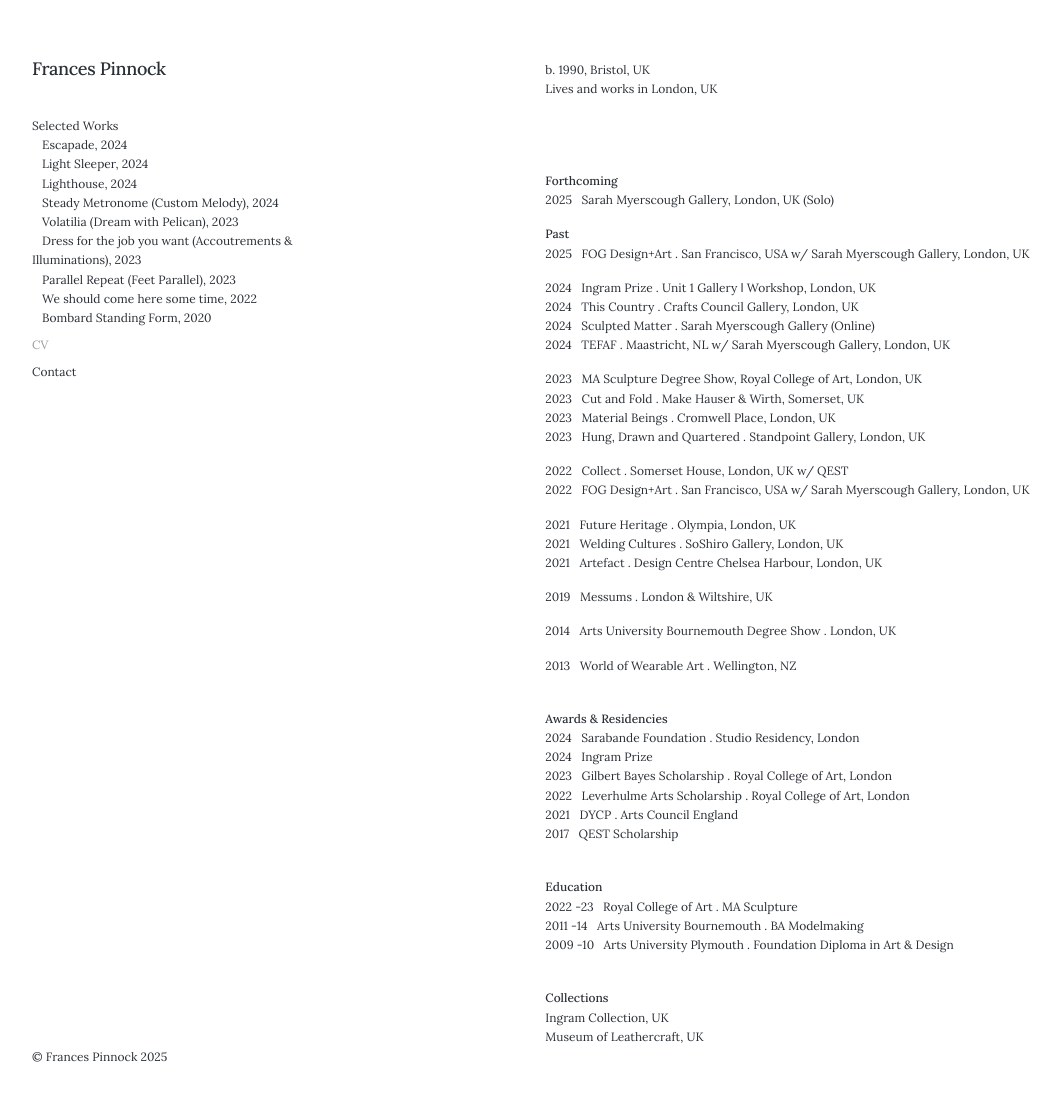
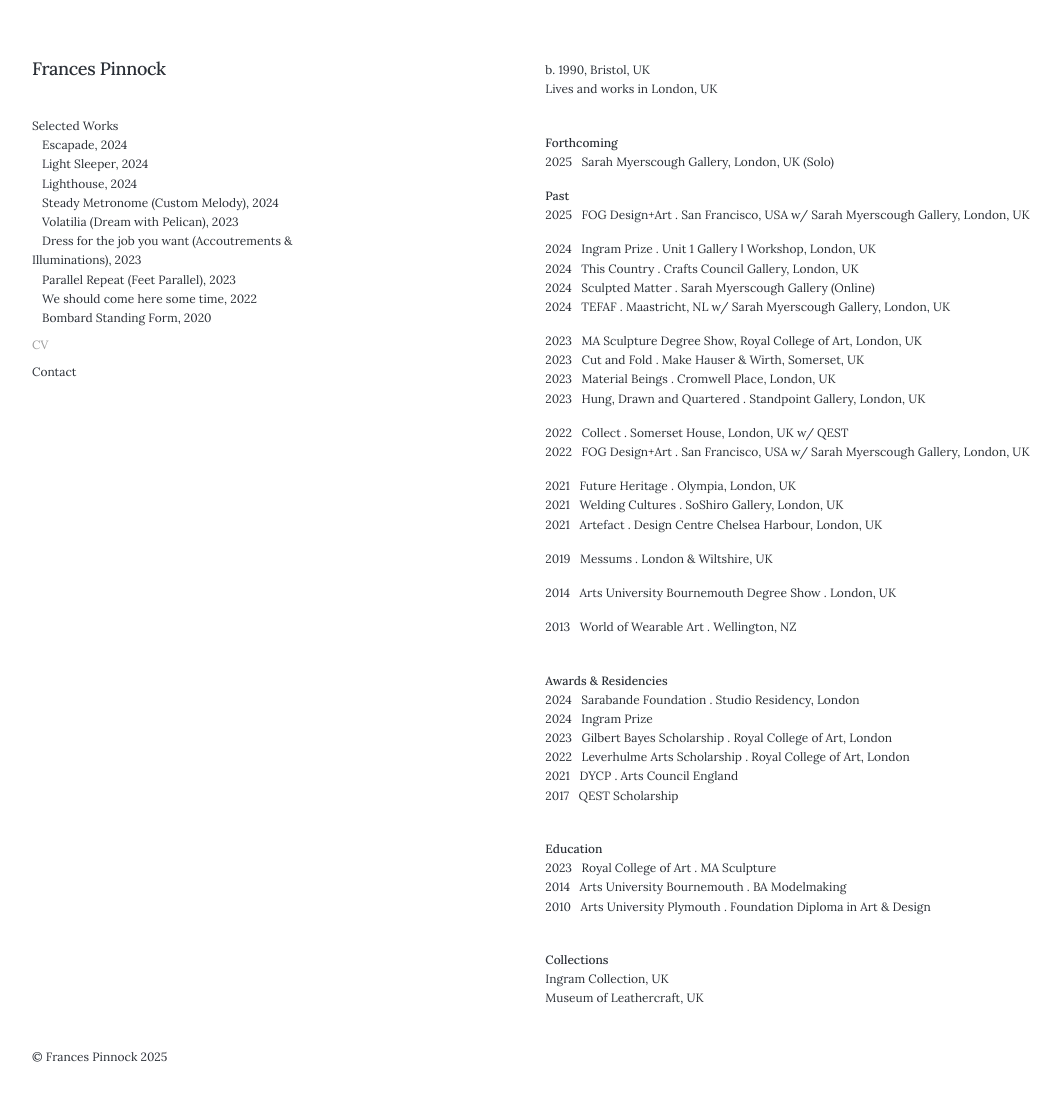
Before and after one commit to francespinnock/francespinnock.github.io, a Jekyll site: the page built from _pages/cv.md, in a window 1280 px wide and 1106 px high. Shown: the top 1101 px of the window, without its empty margins (28-1088 px from the left). Built offline with Jekyll 4.4.1, drawn with Linux system fonts in a browser that asks for light colours; nearby versions of some CDN libraries; some web fonts are replaced.

Commit message:
Update cv.md

```diff
--- a/_pages/cv.md
+++ b/_pages/cv.md
@@ -7,7 +7,7 @@ description: Frances Pinnock - CV
 b. 1990, Bristol, UK
 Lives and works in London, UK
 <br />
-<br />
+
 
 **Forthcoming**
 2025&nbsp;&nbsp;&nbsp;Sarah Myerscough Gallery, London, UK (Solo)
@@ -50,9 +50,9 @@ Lives and works in London, UK
 <br />
 
 **Education**
-2022 -23&nbsp;&nbsp;&nbsp;Royal College of Art . MA Sculpture
-2011 -14&nbsp;&nbsp;&nbsp;Arts University Bournemouth . BA Modelmaking
-2009 -10&nbsp;&nbsp;&nbsp;Arts University Plymouth . Foundation Diploma in Art & Design
+2023&nbsp;&nbsp;&nbsp;Royal College of Art . MA Sculpture
+2014&nbsp;&nbsp;&nbsp;Arts University Bournemouth . BA Modelmaking
+2010&nbsp;&nbsp;&nbsp;Arts University Plymouth . Foundation Diploma in Art & Design
 <br />
 
 **Collections**
```
